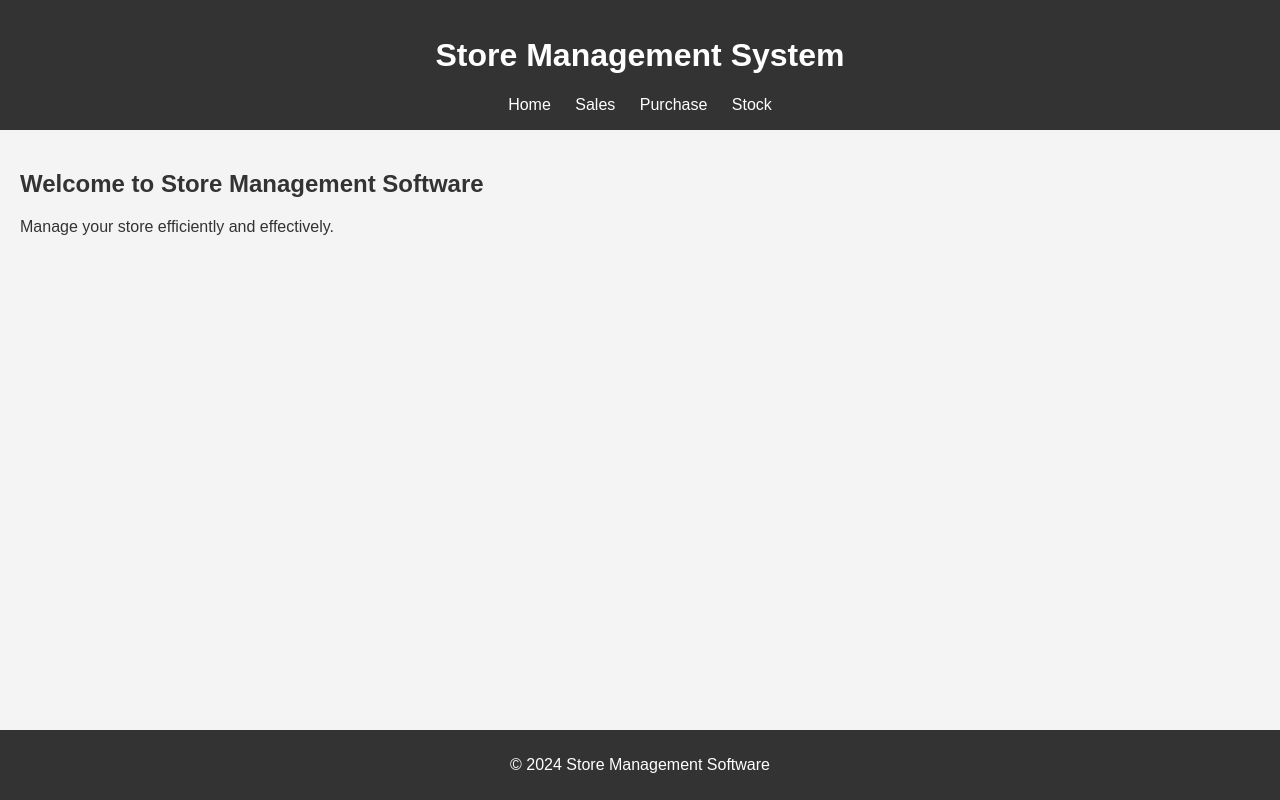
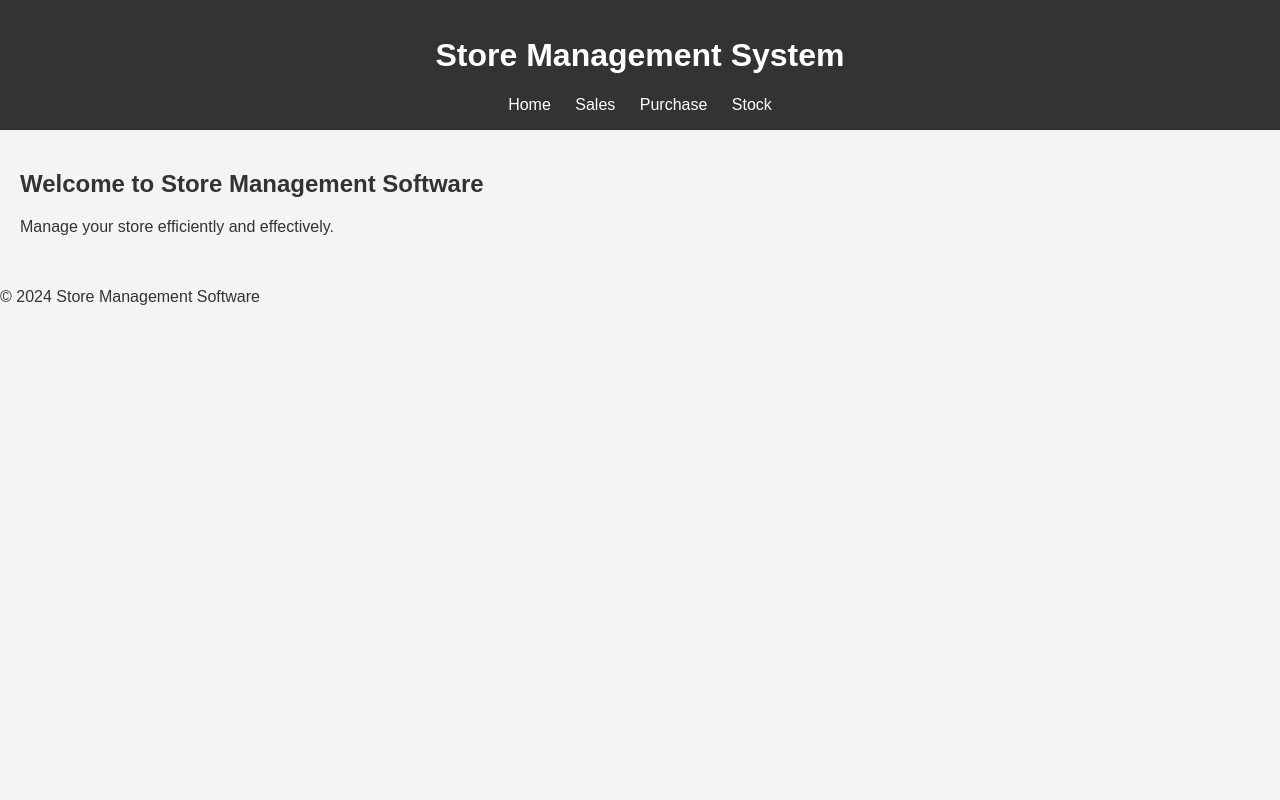
Before and after one commit to mehedi-x/Sales_generator, a Flask app: page / in a window 1280 px wide. Run offline with Flask 3, Linux system fonts and the light colour scheme; data that the repository does not hold is empty.

Commit message:
Update styles.css

```diff
--- a/static/styles.css
+++ b/static/styles.css
@@ -27,12 +27,17 @@
     padding: 20px;
 }
 
-footer {
-    background-color: #333;
-    color: white;
-    text-align: center;
-    padding: 10px 0;
-    position: absolute;
-    bottom: 0;
+table {
     width: 100%;
+    border-collapse: collapse;
+    margin-top: 20px;
 }
+
+table, th, td {
+    border: 1px solid #ddd;
+}
+
+th, td {
+    padding: 10px;
+    text-align: left;
+}
```
